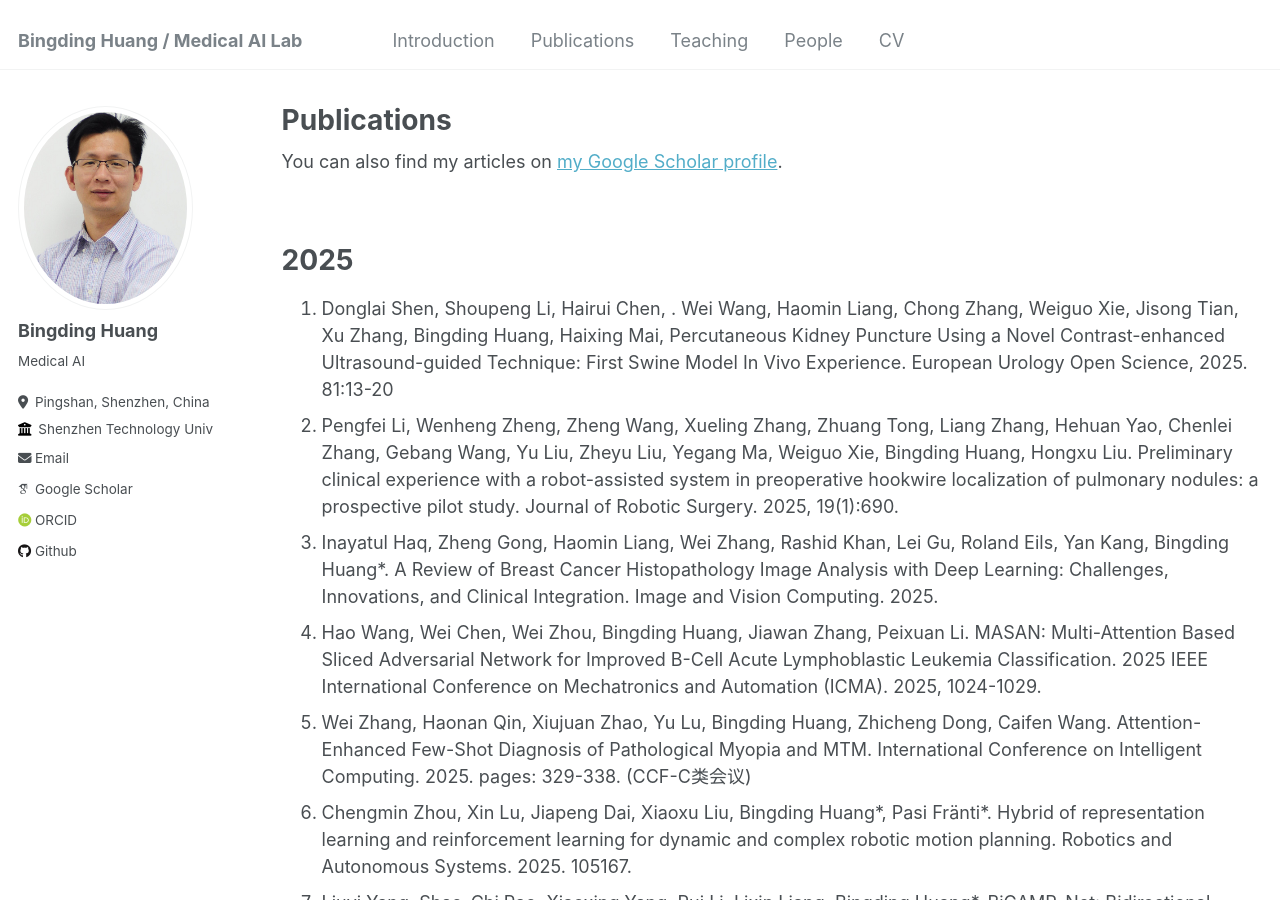
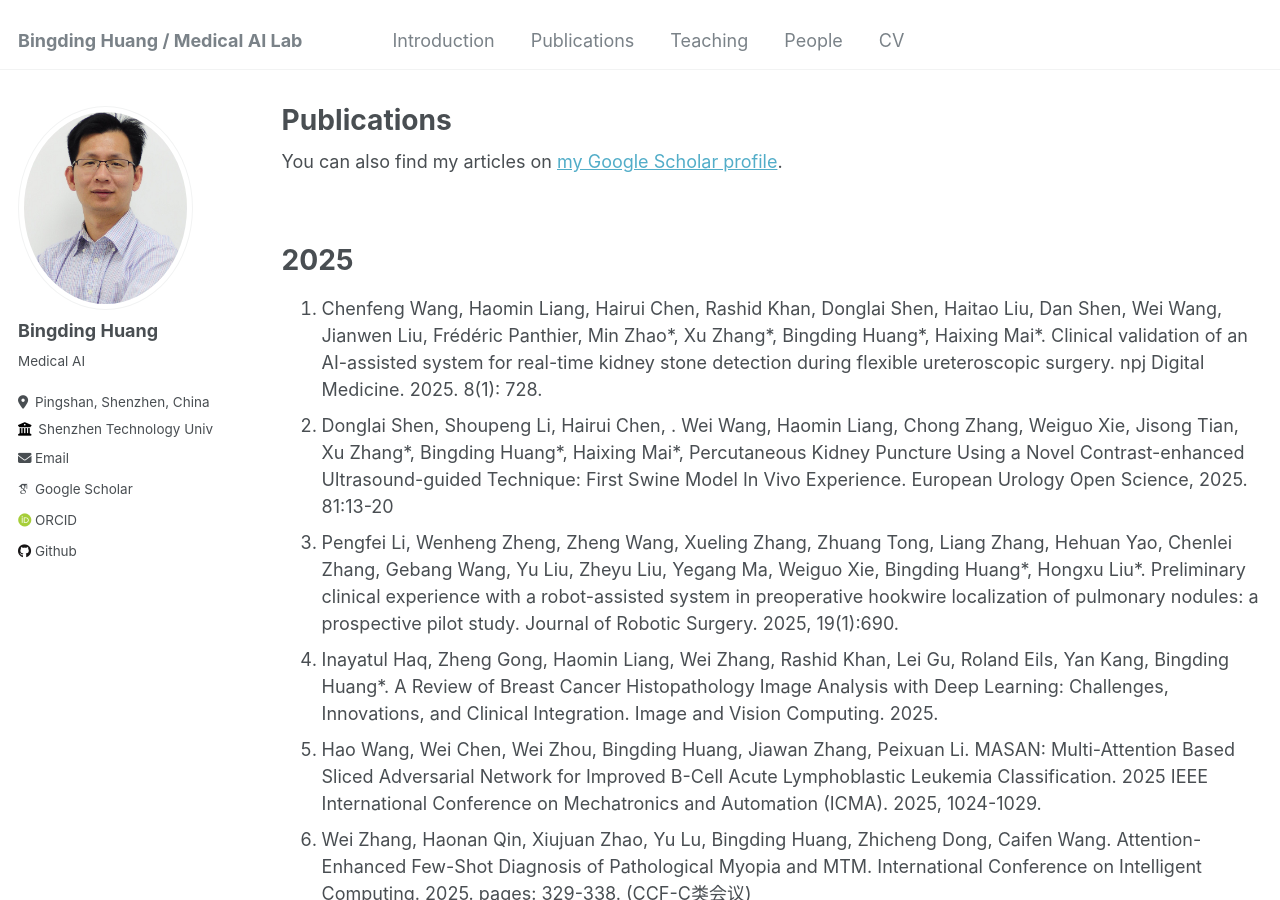
Before and after one commit to bingding/bingding.github.io, a Jekyll site: the page built from _pages/publications.md, in a window 1280 px wide and 900 px high. Built offline with Jekyll 4.4.1, drawn with Linux system fonts in a browser that asks for light colours; some web fonts are replaced.

Commit message:
add npj paper

```diff
--- a/_pages/publications.md
+++ b/_pages/publications.md
@@ -16,9 +16,11 @@ author_profile: true
 
 <ol>
 <li>
-Donglai Shen, Shoupeng Li, Hairui Chen, . Wei Wang, Haomin Liang, Chong Zhang, Weiguo Xie, Jisong Tian, Xu Zhang, Bingding Huang, Haixing Mai, Percutaneous Kidney Puncture Using a Novel Contrast-enhanced Ultrasound-guided Technique: First Swine Model In Vivo Experience. European Urology Open Science, 2025. 81:13-20
+Chenfeng Wang, Haomin Liang, Hairui Chen, Rashid Khan, Donglai Shen, Haitao Liu, Dan Shen, Wei Wang, Jianwen Liu, Frédéric Panthier, Min Zhao*, Xu Zhang*, Bingding Huang*, Haixing Mai*. Clinical validation of an AI-assisted system for real-time kidney stone detection during flexible ureteroscopic surgery. npj Digital Medicine. 2025. 8(1): 728.
 <li>
-Pengfei Li, Wenheng Zheng, Zheng Wang, Xueling Zhang, Zhuang Tong, Liang Zhang, Hehuan Yao, Chenlei Zhang, Gebang Wang, Yu Liu, Zheyu Liu, Yegang Ma, Weiguo Xie, Bingding Huang, Hongxu Liu. Preliminary clinical experience with a robot-assisted system in preoperative hookwire localization of pulmonary nodules: a prospective pilot study. Journal of Robotic Surgery. 2025, 19(1):690.
+Donglai Shen, Shoupeng Li, Hairui Chen, . Wei Wang, Haomin Liang, Chong Zhang, Weiguo Xie, Jisong Tian, Xu Zhang*, Bingding Huang*, Haixing Mai*, Percutaneous Kidney Puncture Using a Novel Contrast-enhanced Ultrasound-guided Technique: First Swine Model In Vivo Experience. European Urology Open Science, 2025. 81:13-20
+<li>
+Pengfei Li, Wenheng Zheng, Zheng Wang, Xueling Zhang, Zhuang Tong, Liang Zhang, Hehuan Yao, Chenlei Zhang, Gebang Wang, Yu Liu, Zheyu Liu, Yegang Ma, Weiguo Xie, Bingding Huang*, Hongxu Liu*. Preliminary clinical experience with a robot-assisted system in preoperative hookwire localization of pulmonary nodules: a prospective pilot study. Journal of Robotic Surgery. 2025, 19(1):690.
 <li>
 Inayatul Haq, Zheng Gong, Haomin Liang, Wei Zhang, Rashid Khan, Lei Gu, Roland Eils, Yan Kang, Bingding Huang*. A Review of Breast Cancer Histopathology Image Analysis with Deep Learning: Challenges, Innovations, and Clinical Integration. Image and Vision Computing. 2025.
 <li>
```
